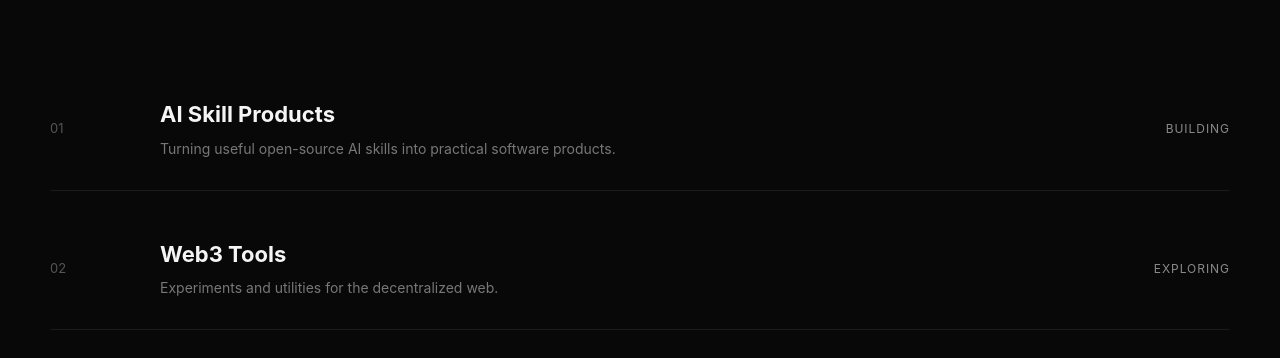
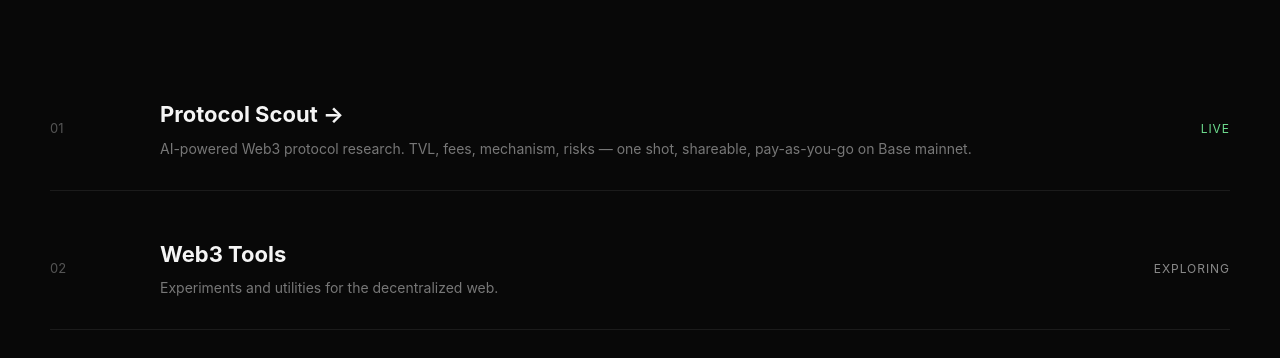
Before and after one commit to BOBOSYNHQ/website, a plain HTML site: page index.html in a window 1280 px wide. Shown: the part 2005-2363 px from the top of the page. Drawn offline with Linux system fonts and the light colour scheme.

Commit message:
Add Protocol Scout as featured project on bobosyn.com homepage

```diff
--- a/index.html
+++ b/index.html
@@ -8,7 +8,7 @@
 
   <meta
     name="description"
-    content="BOBOSYN builds open-source tools, AI-powered products, and Web3 software."
+    content="BOBOSYN builds open-source tools, AI-powered products, and Web3 software. Current focus: Protocol Scout — AI-powered Web3 protocol research on Base mainnet."
   >
 
   <meta name="theme-color" content="#080808">
@@ -312,6 +312,33 @@
       text-transform: uppercase;
     }
 
+    .project-status.live {
+      color: #6ddc8e;
+    }
+
+    .project[href] {
+      cursor: pointer;
+      transition: padding 0.2s ease, color 0.2s ease;
+    }
+
+    .project[href]:hover {
+      padding-left: 18px;
+      padding-right: 18px;
+      color: #ffffff;
+    }
+
+    .project[href]:hover .project p {
+      color: #b5b5b5;
+    }
+
+    .project[href] h3 {
+      transition: color 0.2s ease;
+    }
+
+    .project[href]:hover h3 {
+      color: #ffffff;
+    }
+
     /* =========================
        About
     ========================= */
@@ -587,21 +614,21 @@
 
         <div class="projects">
 
-          <div class="project">
+          <a class="project" href="https://protocol-scout.bobosyn.com" target="_blank" rel="noopener noreferrer">
             <div class="project-number">01</div>
 
             <div>
-              <h3>AI Skill Products</h3>
+              <h3>Protocol Scout →</h3>
               <p>
-                Turning useful open-source AI skills into
-                practical software products.
+                AI-powered Web3 protocol research. TVL, fees, mechanism,
+                risks — one shot, shareable, pay-as-you-go on Base mainnet.
               </p>
             </div>
 
-            <div class="project-status">
-              Building
+            <div class="project-status live">
+              Live
             </div>
-          </div>
+          </a>
 
 
           <div class="project">
```
